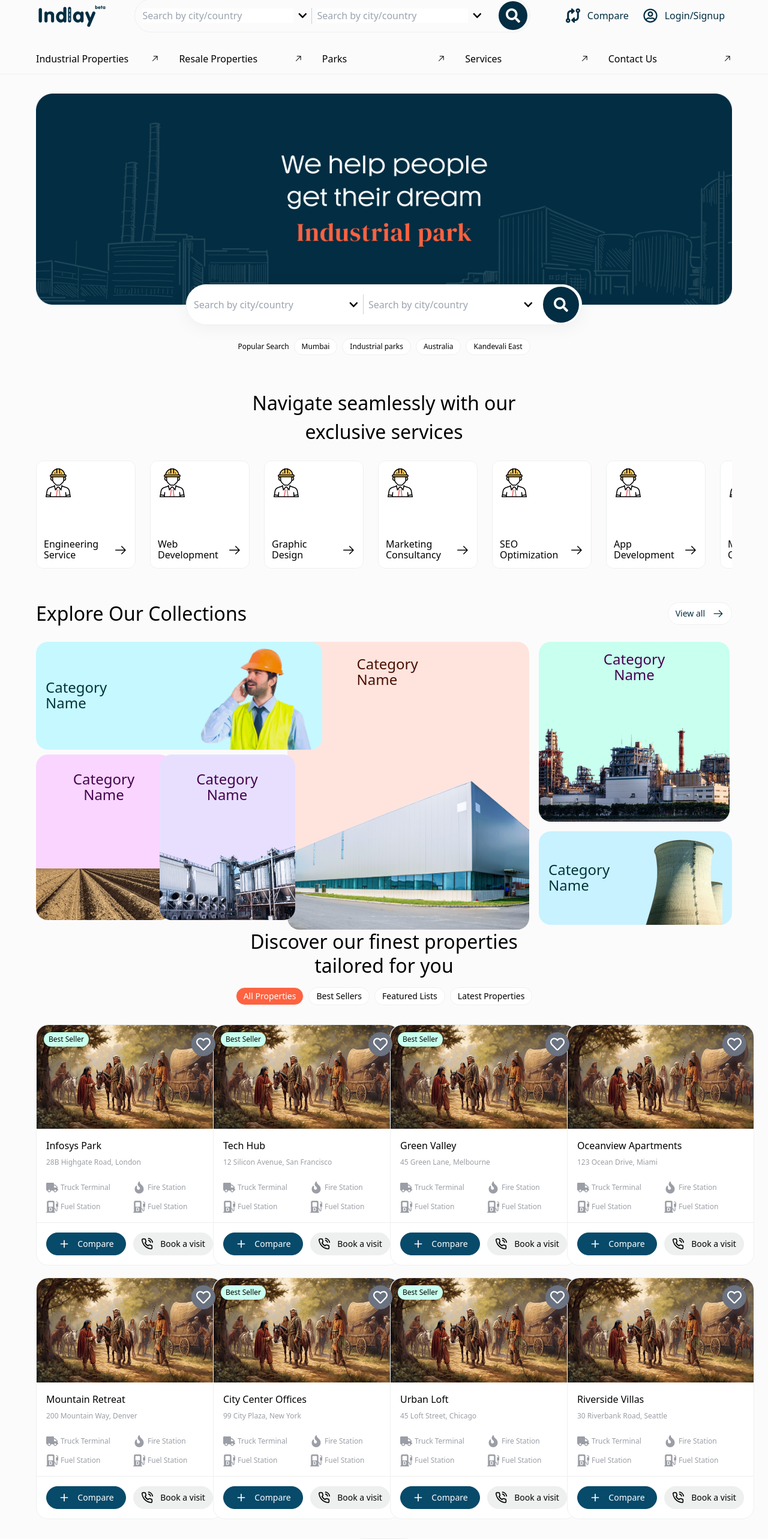
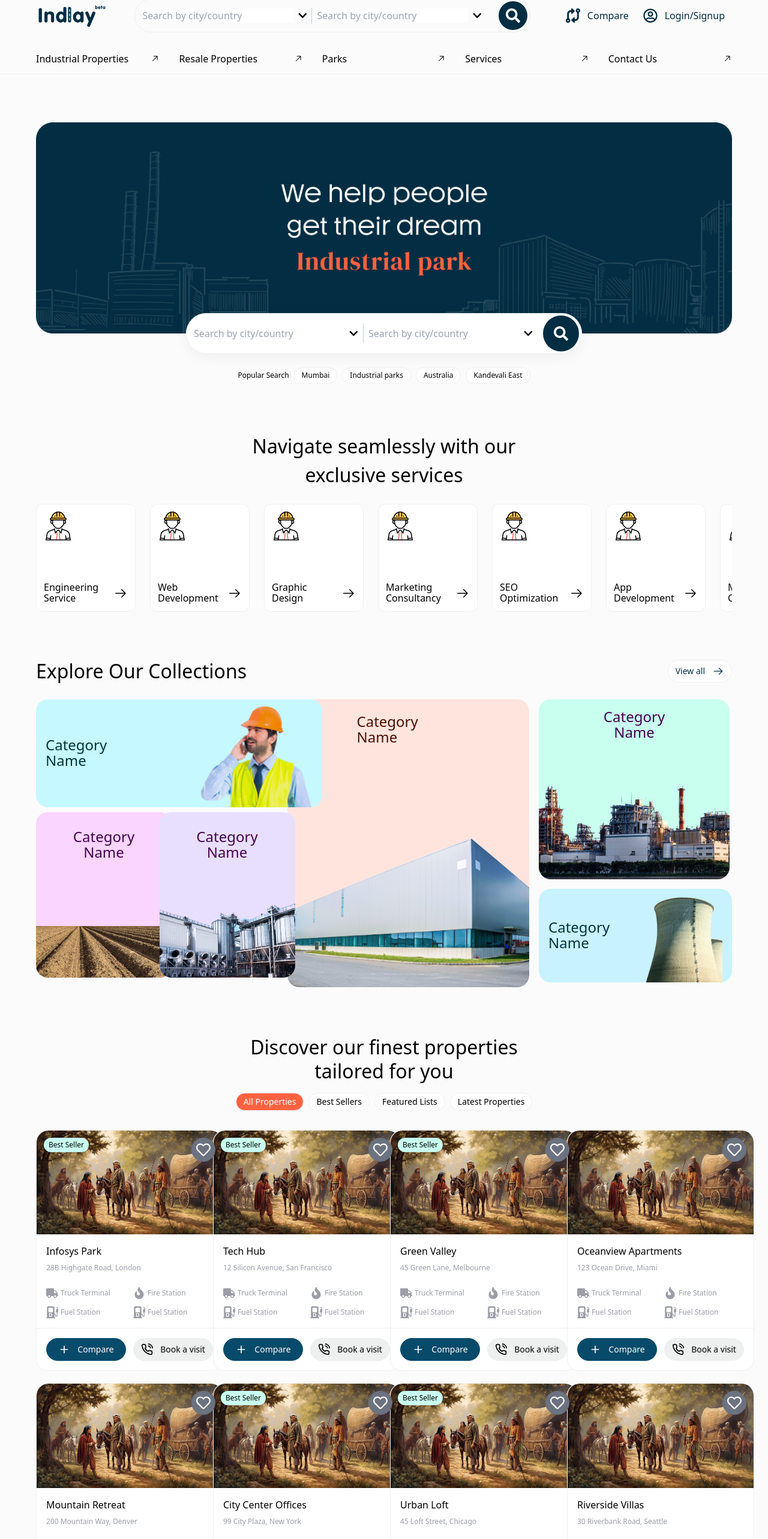
Before and after one commit to mahi25soni/indlay, a Next.js app: page / in a window 1280 px wide. Shown: the part 18-2584 px from the top of the page at 60% size. Built offline with nearby package versions, Linux system fonts and the light colour scheme.

Commit message:
Refactor : Spacking with componennts on lending page

```diff
--- a/src/components/Collections/Collections.jsx
+++ b/src/components/Collections/Collections.jsx
@@ -6,7 +6,7 @@ const CollectionItem = dynamic(() => import("./CollectionItem"));
 
 const Collections = () => {
   return (
-    <div className="mt-14 px-15">
+    <div className="mt-20 px-15">
       <div className="flex justify-between">
         <div className="h-[38px] w-[372px] text-[32px] font-medium leading-[38.4px]">
           Explore Our Collections
--- a/src/components/Hero/Hero.jsx
+++ b/src/components/Hero/Hero.jsx
@@ -19,9 +19,15 @@ const Hero = () => {
   }, []);
 
   return (
-    <div className="relative mt-8 px-15">
+    <div className="relative mt-20 px-15">
       <div>
-        <Image src="/Photo.png" alt="Logo" width={1320} height={366} className="w-full"/>
+        <Image
+          src="/Photo.png"
+          alt="Logo"
+          width={1320}
+          height={366}
+          className="w-full"
+        />
       </div>
       <div
         className="top-1/5 absolute left-1/2 flex -translate-x-1/2 -translate-y-1/2 transform justify-center rounded-full bg-white shadow-lg"
--- a/src/components/Listing/Listing.tsx
+++ b/src/components/Listing/Listing.tsx
@@ -36,7 +36,7 @@ const Listing = () => {
     setShowData(listData[filter]);
   };
   return (
-    <div className="flex flex-col gap-8 px-15">
+    <div className="flex flex-col gap-8 px-15 mt-20">
       <div className="flex flex-col items-center gap-4">
         <div className="heading text-center leading-10">
           <div>Discover our finest properties</div>
--- a/src/components/ServicesComponent/ServicesComponent.tsx
+++ b/src/components/ServicesComponent/ServicesComponent.tsx
@@ -18,7 +18,7 @@ const ServicesComponent = () => {
     setServiceDataList(servicesData);
   }, []);
   return (
-    <div className="px-15">
+    <div className="px-15 mt-20">
       <div className="heading mb-6 mt-14 flex flex-col items-center justify-center">
         <div>Navigate seamlessly with our</div>
         <div className="text-center">exclusive services</div>
```
